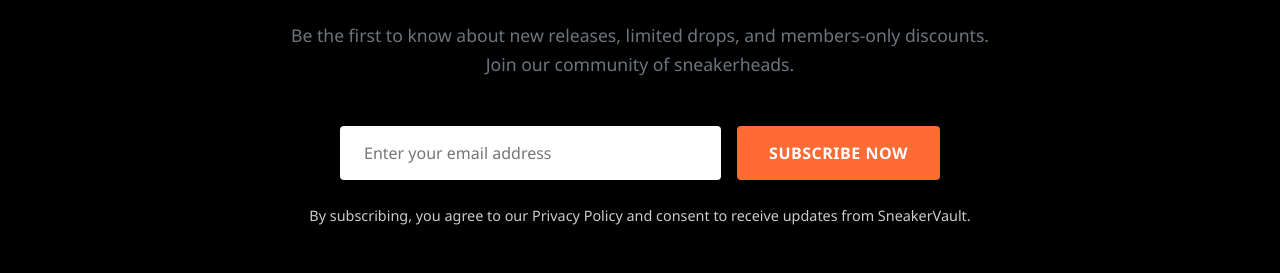
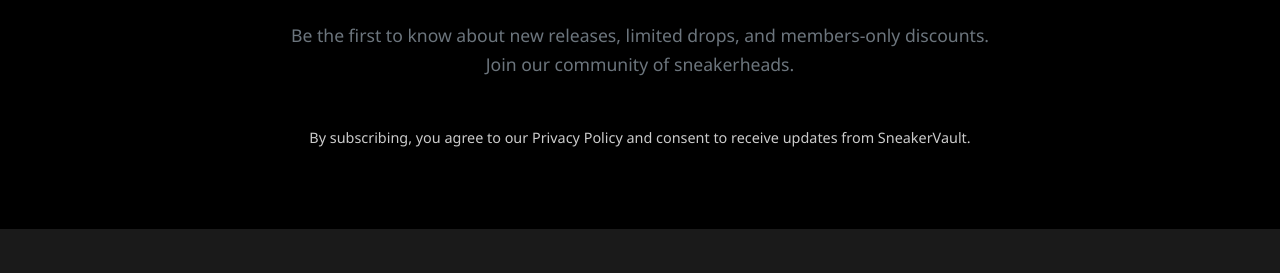
Before and after one commit to WenCreatives/shoes, a plain HTML site: page index.html in a window 1280 px wide. Shown: the part 2950-3223 px from the top of the page. Drawn offline with Linux system fonts and the light colour scheme.

Commit message:
Update index.html

```diff
--- a/index.html
+++ b/index.html
@@ -594,10 +594,6 @@
             <h2 class="section-title">Get Exclusive Access</h2>
             <p class="section-subtitle">Be the first to know about new releases, limited drops, and members-only discounts. Join our community of sneakerheads.</p>
 
-            <form class="newsletter-form">
-                <input type="email" class="newsletter-input" placeholder="Enter your email address" required>
-                <button type="submit" class="btn">Subscribe Now</button>
-            </form>
 
             <p style="margin-top: 1.5rem; opacity: 0.8; font-size: 0.9rem;">By subscribing, you agree to our Privacy Policy and consent to receive updates from SneakerVault.</p>
         </div>
```
